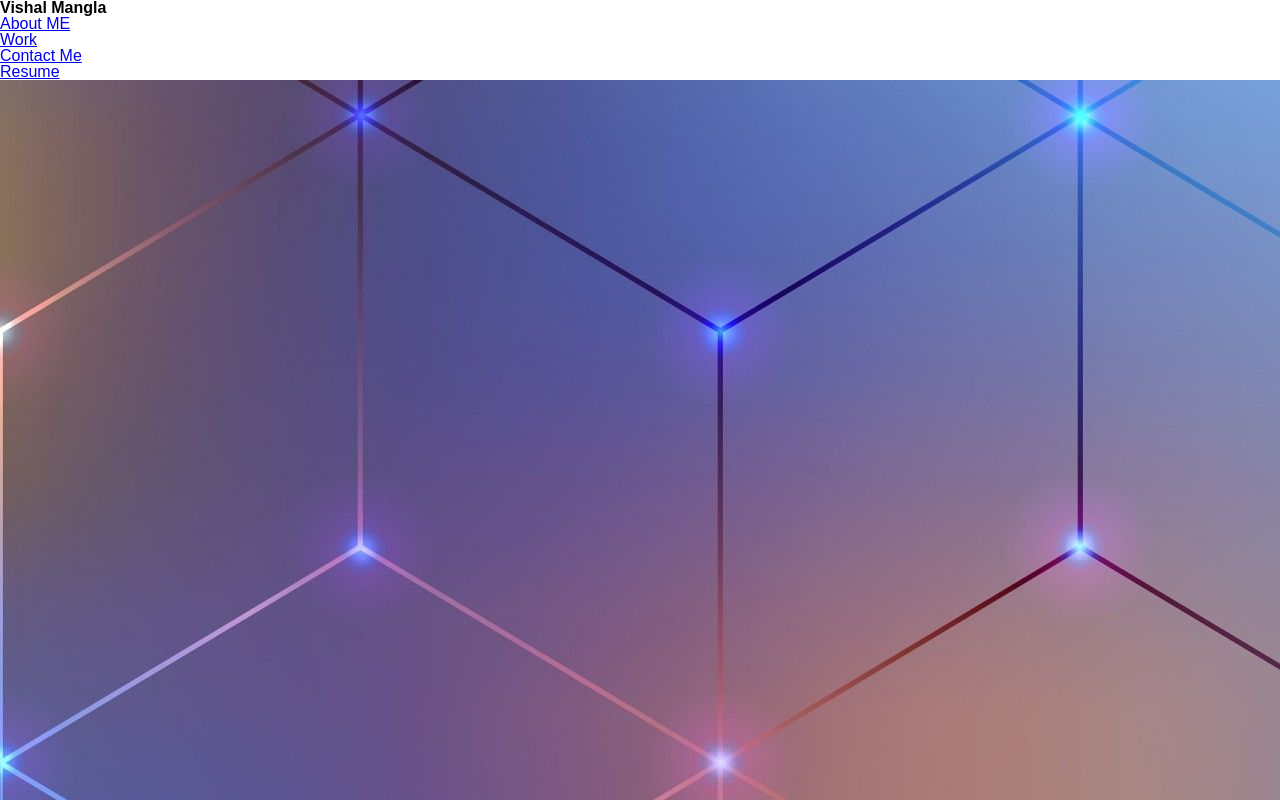
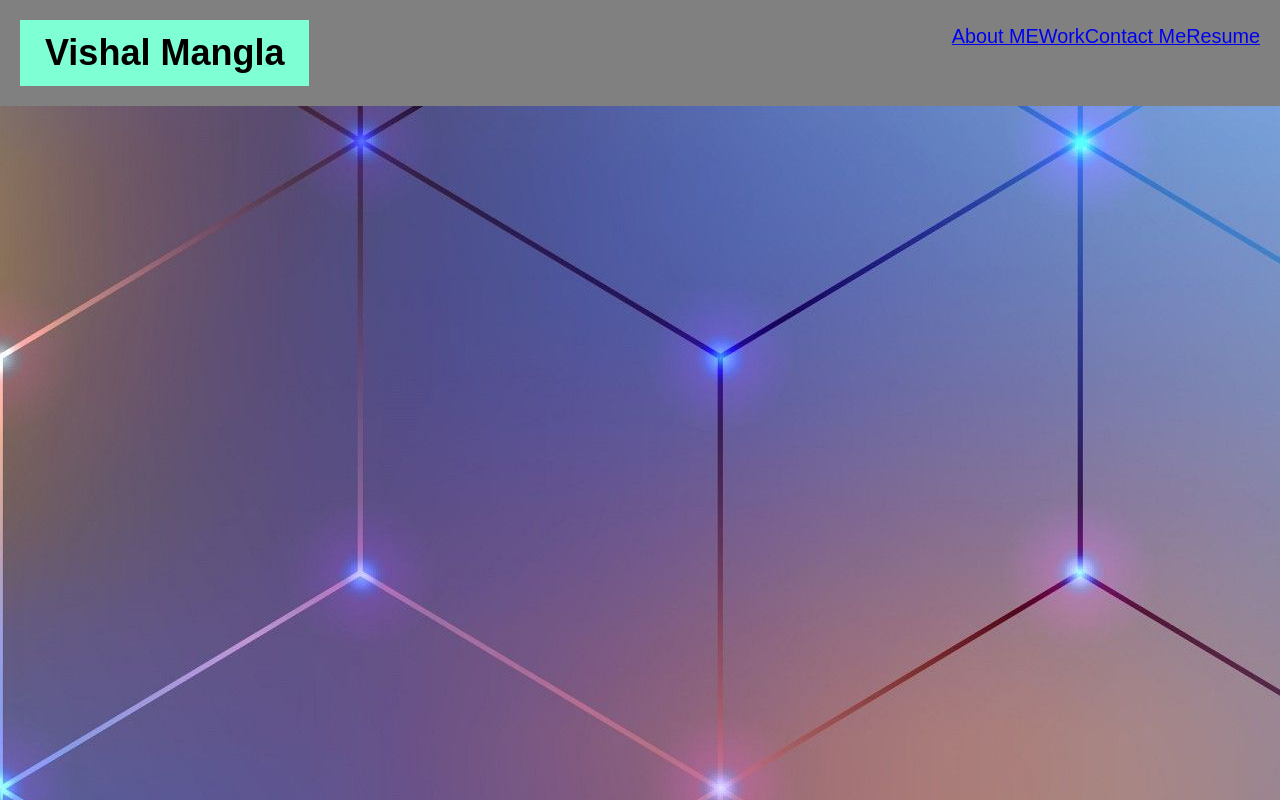
Before and after one commit to vishalmangla/VishalPortfolio, a plain HTML site: page index.html in a window 1280 px wide. Shown: the top 800 px of the page. Drawn offline with Linux system fonts and the light colour scheme.

Commit message:
Started working on styling

```diff
--- a/Assets/css/style.css
+++ b/Assets/css/style.css
@@ -0,0 +1,44 @@
+*{
+    margin: 0;
+    padding: 0%;
+    box-sizing: border-box;
+}
+body {
+    font-family: Arial, Helvetica, sans-serif;
+}
+
+/*Applying Styles to the Header*/
+header {
+    display : flex;
+    padding: 20px;
+    background-color: gray;
+    justify-content: space-between;
+    flex-wrap: wrap;
+
+}
+
+header h1 {
+    font-weight: bold;
+    padding: 15px 25px;
+    font-size: 36px;
+    background-color: aquamarine;
+    color: black;
+}
+header nav {
+    margin: 7px 0;
+}
+header nav ul{
+display:flex;
+flex-wrap: wrap;
+align-items: center;
+justify-content: space-between;
+list-style: none;
+
+}
+
+header nav ul li {
+    display: flex;
+    margin: auto;
+    font-size: 1.55vw;
+    color: aquamarine;
+}
```
Also changed, not shown: index.html (+1 -0 lines).
